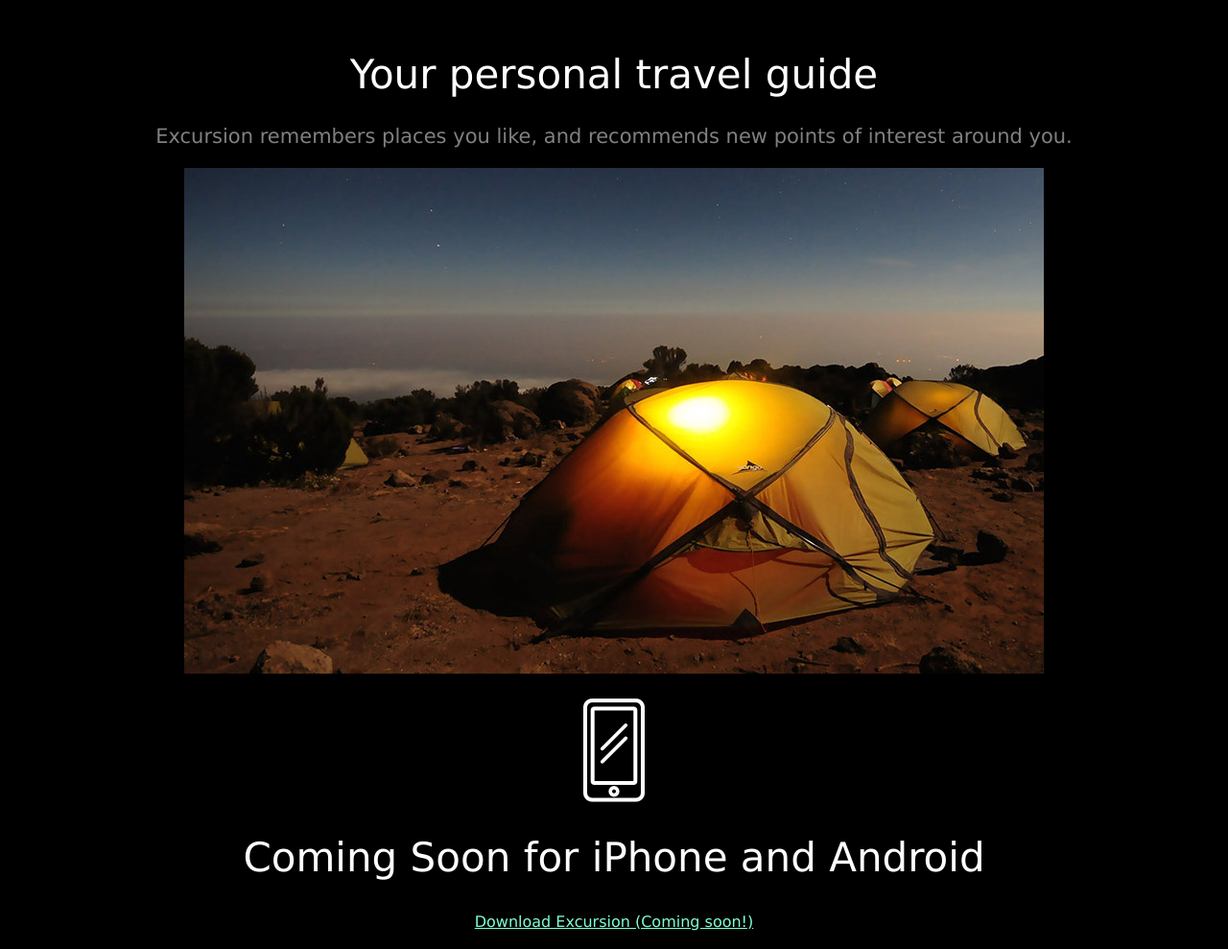
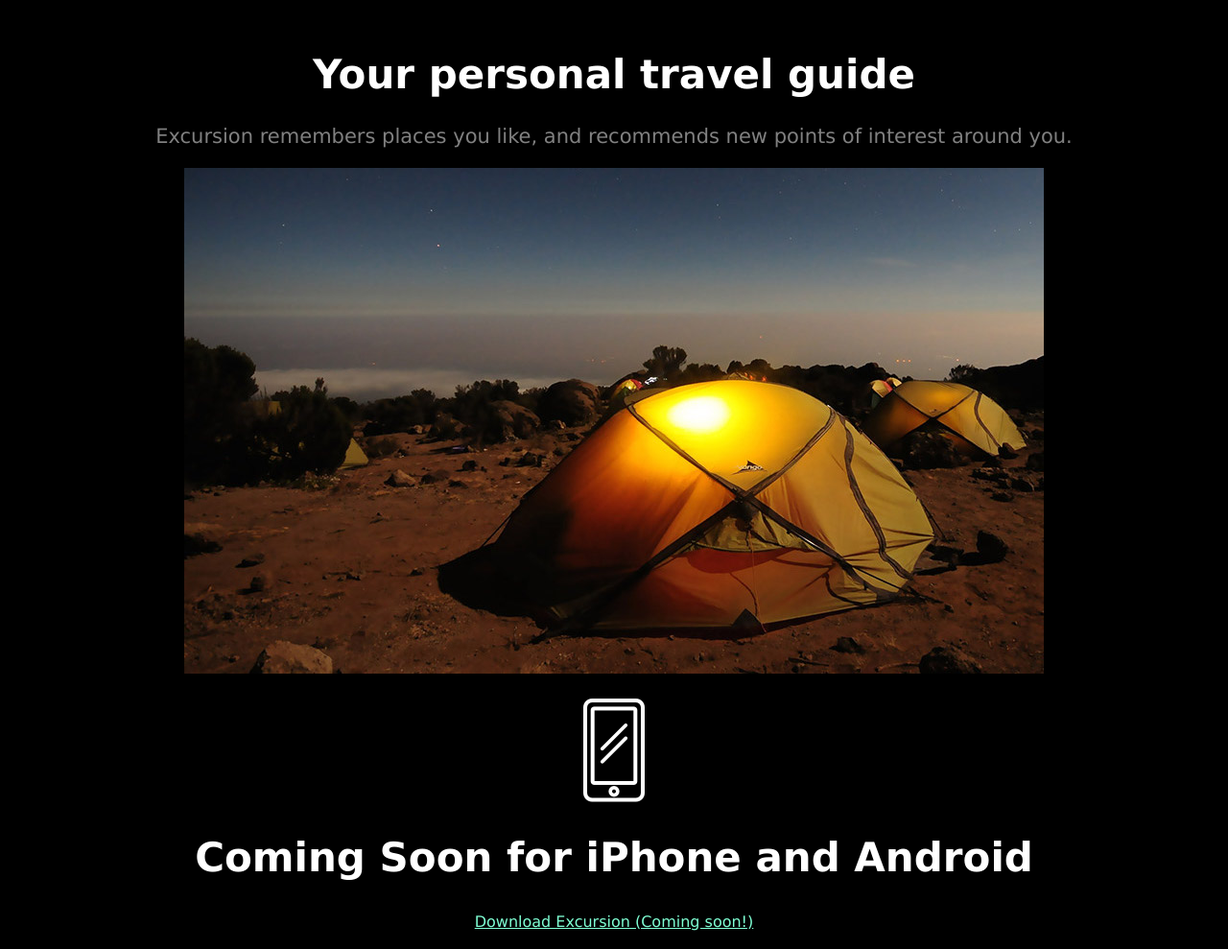
Before and after one commit to CMattler/excursion, a plain HTML site: page index.html in a window 1280 px wide. Shown: the part 928-1917 px from the top of the page at 96% size. Drawn offline with Linux system fonts and the light colour scheme; grey boxes are pictures that could not be loaded.

Commit message:
fix headings.

```diff
--- a/index.html
+++ b/index.html
@@ -23,7 +23,7 @@
     </div>
     <!--details-->
     <div class="details">
-      <h1>Your personal travel guide</h1>
+      <h1><strong>Your personal travel guide</strong></h1>
       <p>
         Excursion remembers places you like, and recommends new points of interest around you.
       </p>
@@ -37,7 +37,7 @@
         <img src="./resources/images/phone.png" />
       </p>
     </div>
-    <h1>Coming Soon for iPhone and Android</h1>
+    <h1><strong>Coming Soon for iPhone and Android</strong></h1>
     <p>
       <a href="https://cmattler.github.io/excursion/">Download Excursion (Coming soon!)</a>
     </p>
```
